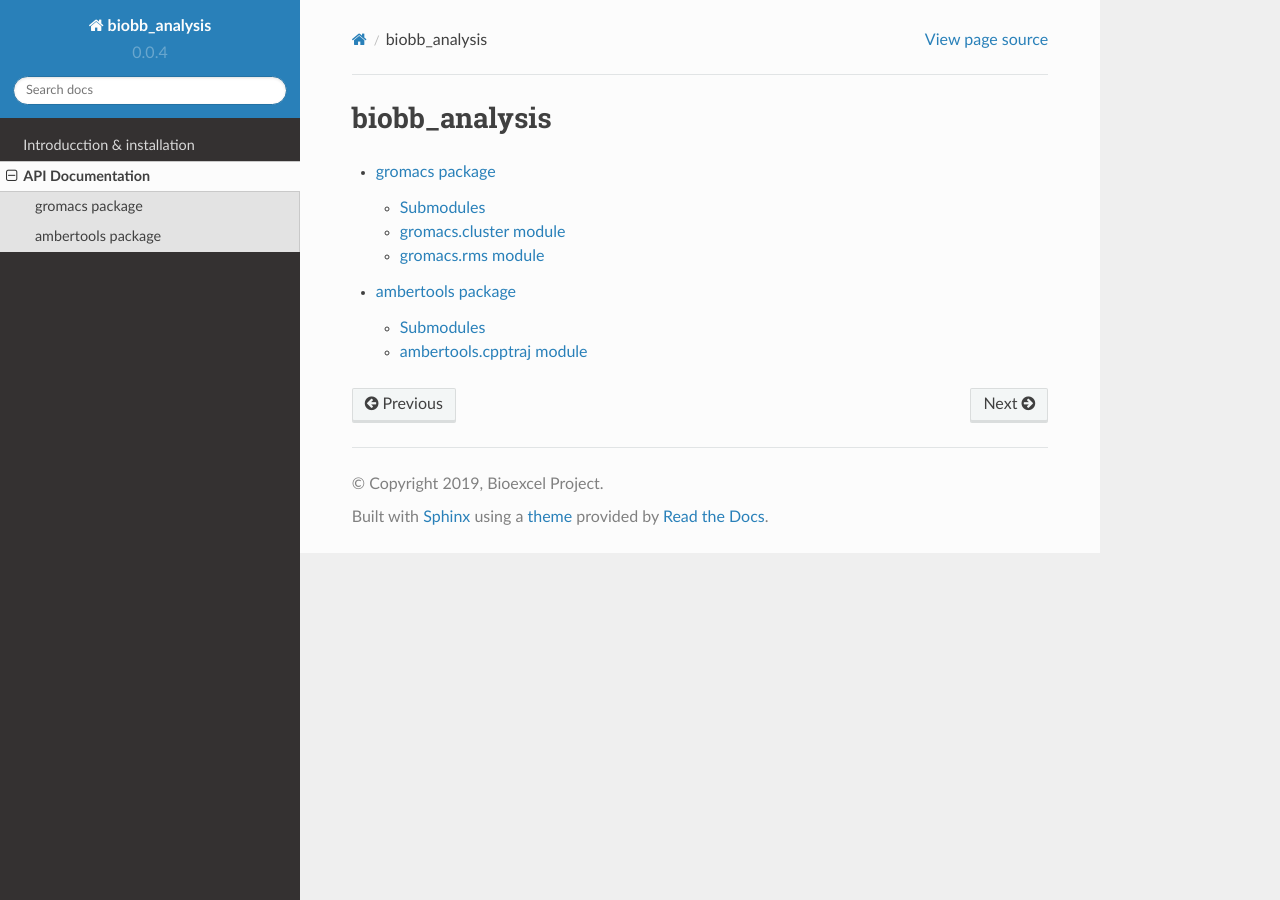
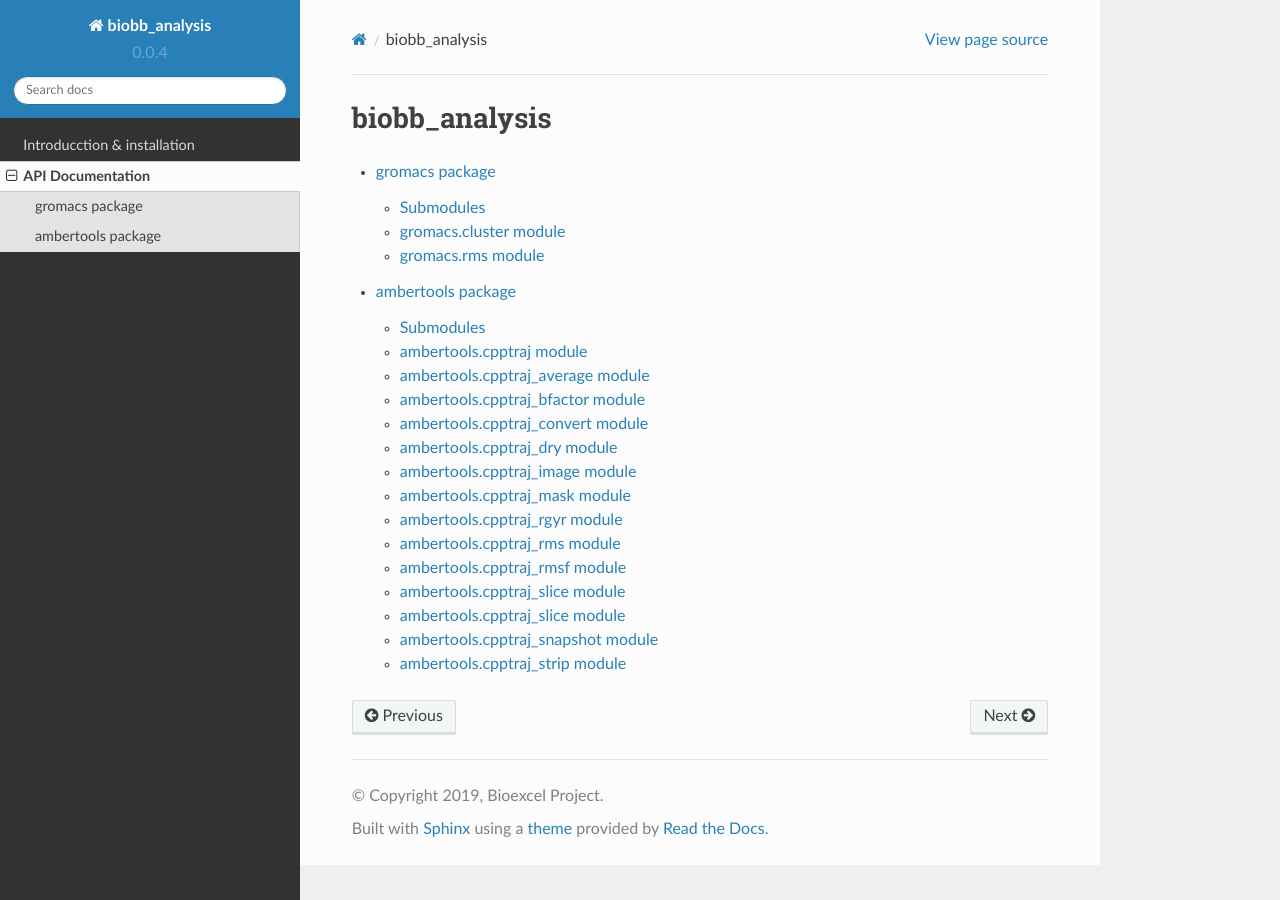
Before and after one commit to bioexcel/biobb_analysis, a Sphinx documentation site: the page built from biobb_analysis/docs/source/modules.rst, in a window 1280 px wide. Built offline with Sphinx 7.4.7 and the Read the Docs theme 2.0.0, drawn with Linux system fonts in a browser that asks for light colours.

Commit message:
Adding new cpptraj documentation

```diff
--- a/biobb_analysis/docs/source/ambertools.rst
+++ b/biobb_analysis/docs/source/ambertools.rst
@@ -2,12 +2,117 @@ ambertools package
 =====================
 
 Submodules
-----------
+-----------
 
 ambertools.cpptraj module
------------------------
+--------------------------
 
 .. automodule:: ambertools.cpptraj
     :members:
     :undoc-members:
     :show-inheritance:
+
+ambertools.cpptraj_average module
+----------------------------------
+
+.. automodule:: ambertools.cpptraj_average
+    :members:
+    :undoc-members:
+    :show-inheritance:
+
+ambertools.cpptraj_bfactor module
+----------------------------------
+
+.. automodule:: ambertools.cpptraj_bfactor
+    :members:
+    :undoc-members:
+    :show-inheritance:
+
+ambertools.cpptraj_convert module
+----------------------------------
+
+.. automodule:: ambertools.cpptraj_convert
+    :members:
+    :undoc-members:
+    :show-inheritance:
+
+ambertools.cpptraj_dry module
+------------------------------
+
+.. automodule:: ambertools.cpptraj_dry
+    :members:
+    :undoc-members:
+    :show-inheritance:
+
+ambertools.cpptraj_image module
+--------------------------------
+
+.. automodule:: ambertools.cpptraj_image
+    :members:
+    :undoc-members:
+    :show-inheritance:
+
+ambertools.cpptraj_mask module
+-------------------------------
+
+.. automodule:: ambertools.cpptraj_mask
+    :members:
+    :undoc-members:
+    :show-inheritance:
+
+ambertools.cpptraj_rgyr module
+-------------------------------
+
+.. automodule:: ambertools.cpptraj_rgyr
+    :members:
+    :undoc-members:
+    :show-inheritance:
+
+ambertools.cpptraj_rms module
+------------------------------
+
+.. automodule:: ambertools.cpptraj_rms
+    :members:
+    :undoc-members:
+    :show-inheritance:
+
+ambertools.cpptraj_rmsf module
+-------------------------------
+
+.. automodule:: ambertools.cpptraj_rmsf
+    :members:
+    :undoc-members:
+    :show-inheritance:
+
+
+ambertools.cpptraj_slice module
+--------------------------------
+
+.. automodule:: ambertools.cpptraj_slice
+    :members:
+    :undoc-members:
+    :show-inheritance:
+
+ambertools.cpptraj_slice module
+--------------------------------
+
+.. automodule:: ambertools.cpptraj_slice
+    :members:
+    :undoc-members:
+    :show-inheritance:
+
+ambertools.cpptraj_snapshot module
+-----------------------------------
+
+.. automodule:: ambertools.cpptraj_snapshot
+    :members:
+    :undoc-members:
+    :show-inheritance:
+
+ambertools.cpptraj_strip module
+--------------------------------
+
+.. automodule:: ambertools.cpptraj_strip
+    :members:
+    :undoc-members:
+    :show-inheritance:
```
